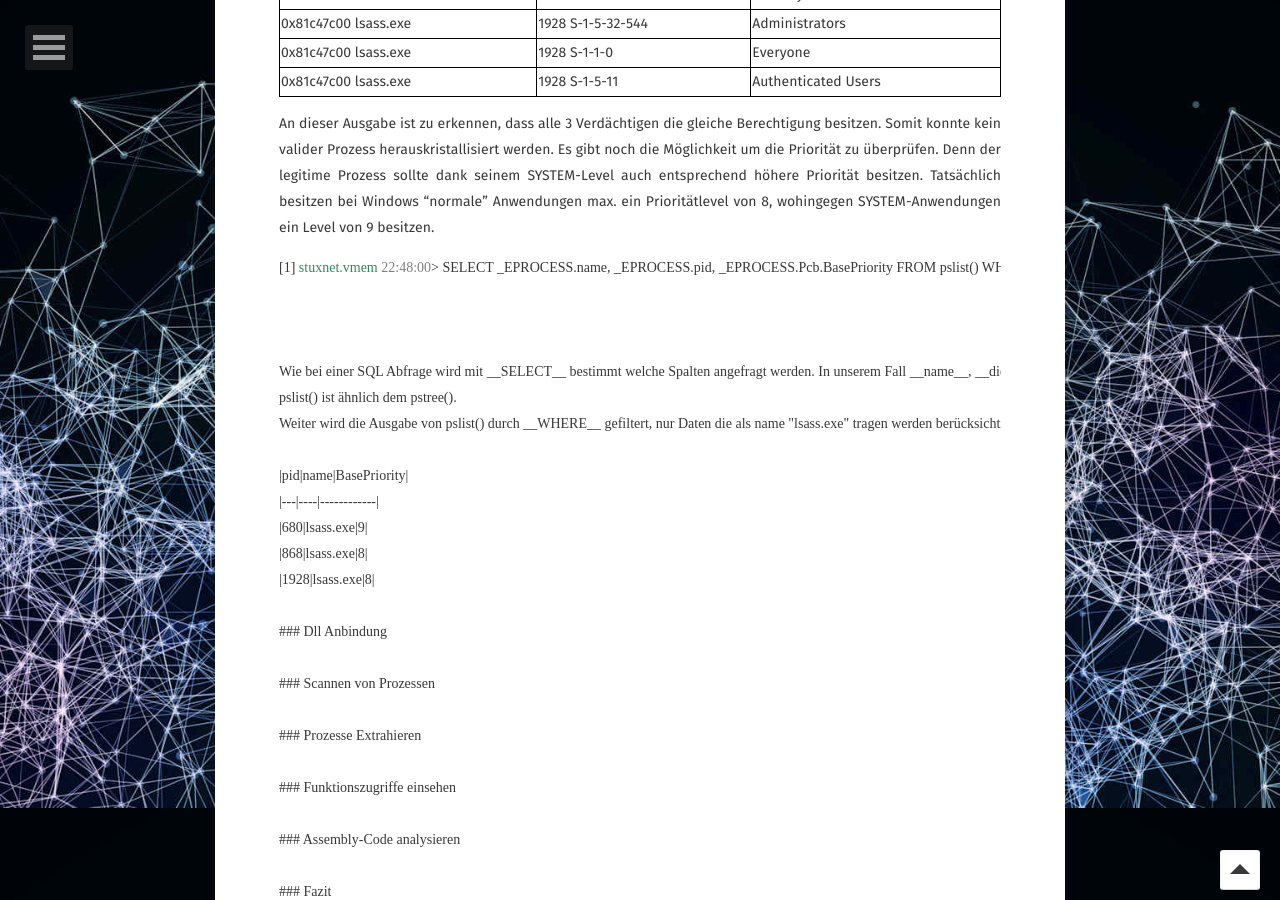
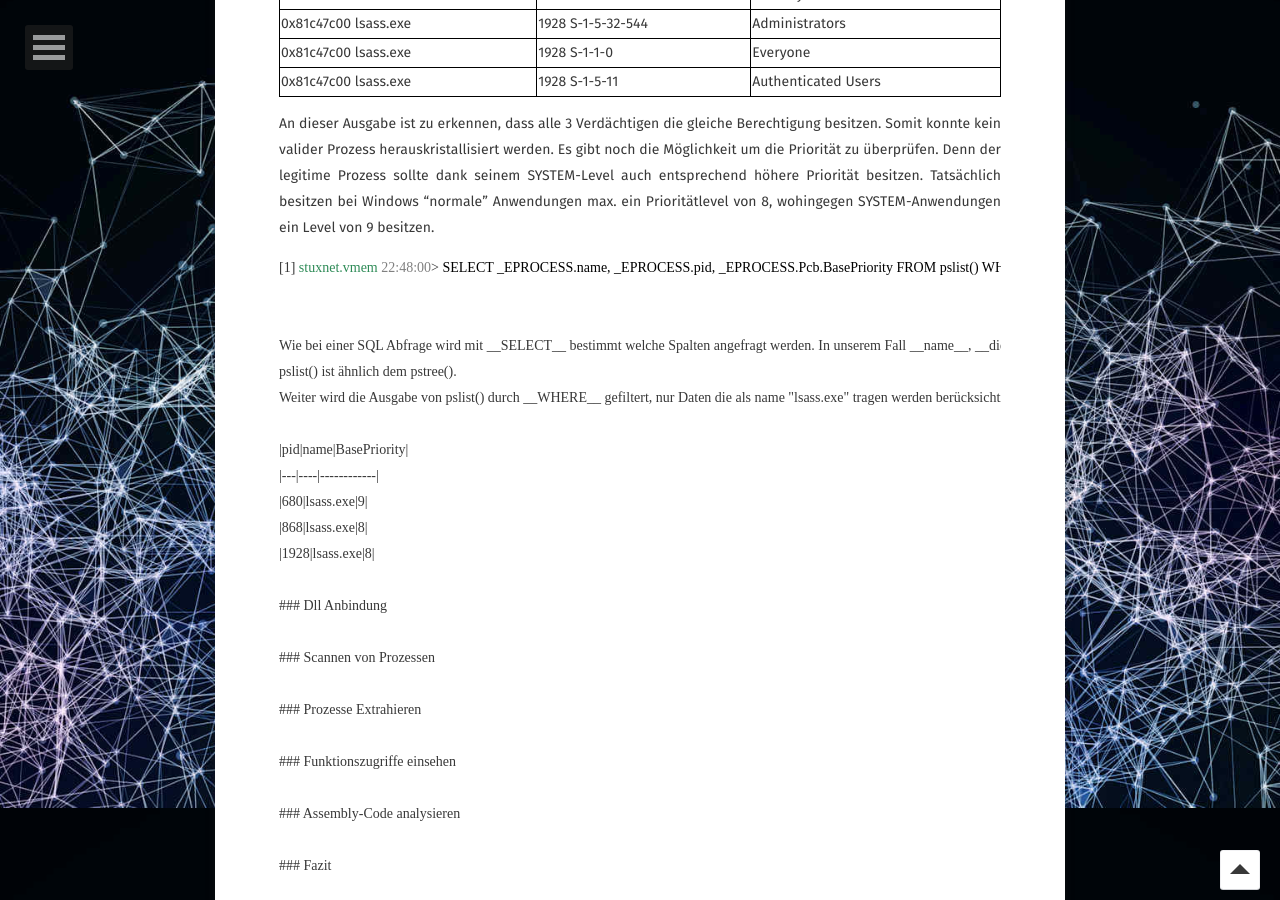
Before and after one commit to lauliger/IT-Sicherheit, a Jekyll site: the page built from _posts/2019-01-08-Arbeitsspeicheruntersuchung.md, in a window 1280 px wide and 900 px high, scrolled down 3692 px. Built offline with Jekyll 4.4.1, drawn with Linux system fonts in a browser that asks for light colours; some web fonts are replaced.

Commit message:
Update rekall_getpriority.html

```diff
--- a/_includes/rekall_getpriority.html
+++ b/_includes/rekall_getpriority.html
@@ -1 +1 @@
-<pre><code>[1] <font color="#2e8b57">stuxnet.vmem</font><font color="gray"> 22:48:00</font>> SELECT _EPROCESS.name, _EPROCESS.pid, _EPROCESS.Pcb.BasePriority FROM pslist() WHERE regex_proc(<font color="#ff7f24">"lsass.exe"</font>, _EPROCESS.name)</color></pre>
+<pre><code>[1] <font color="#2e8b57">stuxnet.vmem</font><font color="gray"> 22:48:00</font>> <font color="black">SELECT _EPROCESS.name, _EPROCESS.pid, _EPROCESS.Pcb.BasePriority FROM pslist() WHERE regex_proc(</font><font color="#ff7f24">"lsass.exe"</font>, _EPROCESS.name)</color></pre>
```
